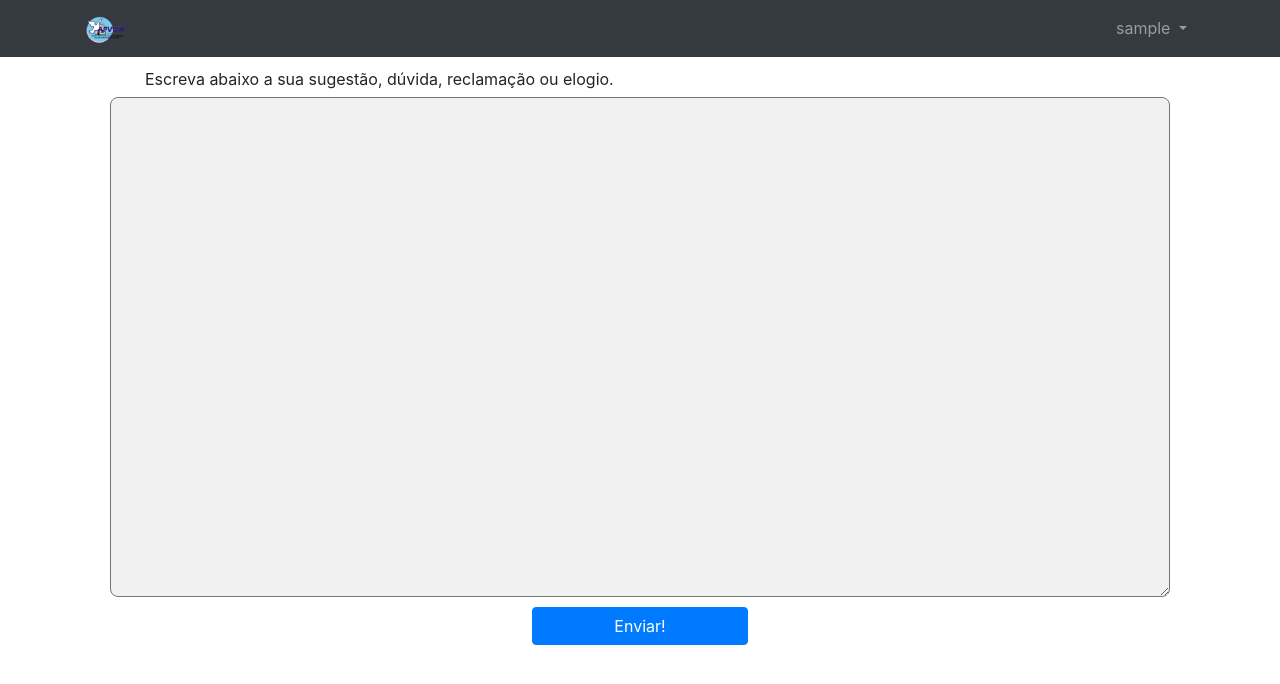
After one commit to apvma-manaus/apvma, a Django app: page /contact_us in a window 1280 px wide. The commit adds this page. Shown: the top 684 px of the page. Run offline with Django 3.2, Linux system fonts and the light colour scheme; the visitor is signed in with stand-in values (Sample User, id 1); parts of the project's set-up code (start-up, migrations or seed data) failed here and were passed over; some libraries are stand-ins or nearby versions.

Commit message:
Contact Us

```diff
--- /dev/null
+++ b/apvma/contact_us/forms.py
@@ -0,0 +1,5 @@
+from django import forms
+
+
+class ContactUsForm(forms.Form):
+    content = forms.CharField(widget=forms.Textarea)
--- /dev/null
+++ b/apvma/contact_us/templates/contact_us/contact_us.html
@@ -0,0 +1,40 @@
+{% extends 'base.html' %}
+{% load static %}
+
+{% block stylesheet %}
+    <link rel="stylesheet" href="{% static 'css/contact_us.css' %}">
+{% endblock stylesheet %}
+
+
+{% block content %}
+    <section>
+        {% if messages %}
+        {% for message in messages %}
+            <div class="container" align="center">
+                <p class="message-{{ message.tags }}">{{ message }}</p>
+            </div>
+        {% endfor %}
+    {% endif %}
+
+
+        <div class="container" align="center">
+            <form action="{% url 'contact_us' %}" method="post">
+                {% csrf_token %}
+                {{ form.non_field_errors}}
+
+                <div class="form-row label-block input-text">
+                    <p>Escreva abaixo a sua sugestão, dúvida, reclamação ou elogio.</p>
+                    <div class="container-fluid">
+                        {{ form.content.errors }}
+                        {{ form.content }}
+                    </div>
+                </div>
+
+                <div>
+                    <button type="submit" class="btn btn-primary">Enviar!</button>
+                </div>
+
+            </form>
+        </div>
+    </section>
+{% endblock content %}
--- /dev/null
+++ b/apvma/contact_us/urls.py
@@ -0,0 +1,7 @@
+from django.urls import path
+
+from apvma.contact_us.views import contact_us
+
+urlpatterns = [
+    path('', contact_us, name='contact_us'),
+    ]
--- /dev/null
+++ b/apvma/contact_us/views.py
@@ -0,0 +1,42 @@
+from django.conf import settings
+from django.contrib import messages
+from django.contrib.auth.decorators import login_required
+from django.core import mail
+from django.http import HttpResponseRedirect
+from django.shortcuts import render, resolve_url as r
+from django.template.loader import render_to_string
+
+from apvma.contact_us.forms import ContactUsForm
+from apvma.core.models import Resident, Apartment
+
+
+@login_required
+def contact_us(request):
+    if request.method == 'POST':
+        form = ContactUsForm(request.POST)
+
+        if not form.is_valid():
+            return render(request, 'contact_us/contact_us.html', {'form': form})
+
+        user = request.user
+        resident = Resident.objects.get(apartment__user=user)
+        email_to = resident.email
+
+        # Send email
+        _send_mail('Mensagem do "Entre em contato conosco"',
+                   email_to,
+                   settings.DEFAULT_APVMA_EMAIL,
+                   'contact_us/contact_us_email.txt',
+                   {'form': form.cleaned_data, 'user': user, 'resident': resident})
+
+        messages.success(request, 'Obrigado por entrar em contato conosco e nos ajudar a trazer melhorias para a nossa vila.')
+        return HttpResponseRedirect(r('contact_us'))
+
+    context = {'form': ContactUsForm()}
+
+    return render(request, 'contact_us/contact_us.html', context)
+
+
+def _send_mail(subject, from_, to, template_name, context):
+    body = render_to_string(template_name, context)
+    mail.send_mail(subject, body, from_, [to,])
--- /dev/null
+++ b/apvma/core/static/css/contact_us.css
@@ -0,0 +1,35 @@
+.message-success {
+    align-content: center;
+    width: 100%;
+    color: white;
+    border-radius: 5px;
+    background-color: #60D76A; /* light green */
+    padding: 10px;
+    margin-top: 1%;
+}
+
+.btn {
+    width: 20%;
+}
+
+textarea {
+    width: 100%;
+    padding: 1%;
+    background-color: rgba(240, 240, 240, 0.9);
+    height: 100%;
+}
+
+#id_content {
+    border-radius: 8px;
+}
+
+.form-row p {
+    margin-top: 1%;
+    margin-left: 50px;
+}
+
+.container-fluid {
+    margin-top: -1%;
+    margin-bottom: 1%;
+    height: 500px;
+}
--- a/apvma/settings.py
+++ b/apvma/settings.py
@@ -53,6 +53,7 @@ INSTALLED_APPS = [
     'apvma.accounts',
     'apvma.accountability.apps.AccountabilityAppConfig',
     'apvma.reservations.apps.ReservationAppConfig',
+    'apvma.contact_us',
 ]
 
 MIDDLEWARE = [
--- a/apvma/urls.py
+++ b/apvma/urls.py
@@ -66,8 +66,10 @@ urlpatterns = [
     # reservations urls
     path('reservations/', include('apvma.reservations.urls')),
 
-
     # reservation calendar api
     path('api/', include(router.urls)),
-    path('auth/', include('rest_framework.urls'))
+    path('auth/', include('rest_framework.urls')),
+
+    # contact_us urls
+    path('contact_us', include('apvma.contact_us.urls'))
 ]
```
Also changed, not shown: apvma/contact_us/templates/contact_us/contact_us_email.txt (added, +8 -0 lines), apvma/contact_us/tests/test_contact_us_email.py (added, +53 -0 lines), apvma/contact_us/tests/test_contact_us_form.py (added, +11 -0 lines), apvma/contact_us/tests/test_contact_us_view.py (added, +50 -0 lines), apvma/core/static/css/home.css (added, +20 -0 lines), apvma/core/templates/home.html (+9 -23 lines), apvma/core/tests/test_home_view.py (+6 -2 lines), apvma/contact_us/__init__.py (added), apvma/contact_us/tests/__init__.py (added), 1 other file.
